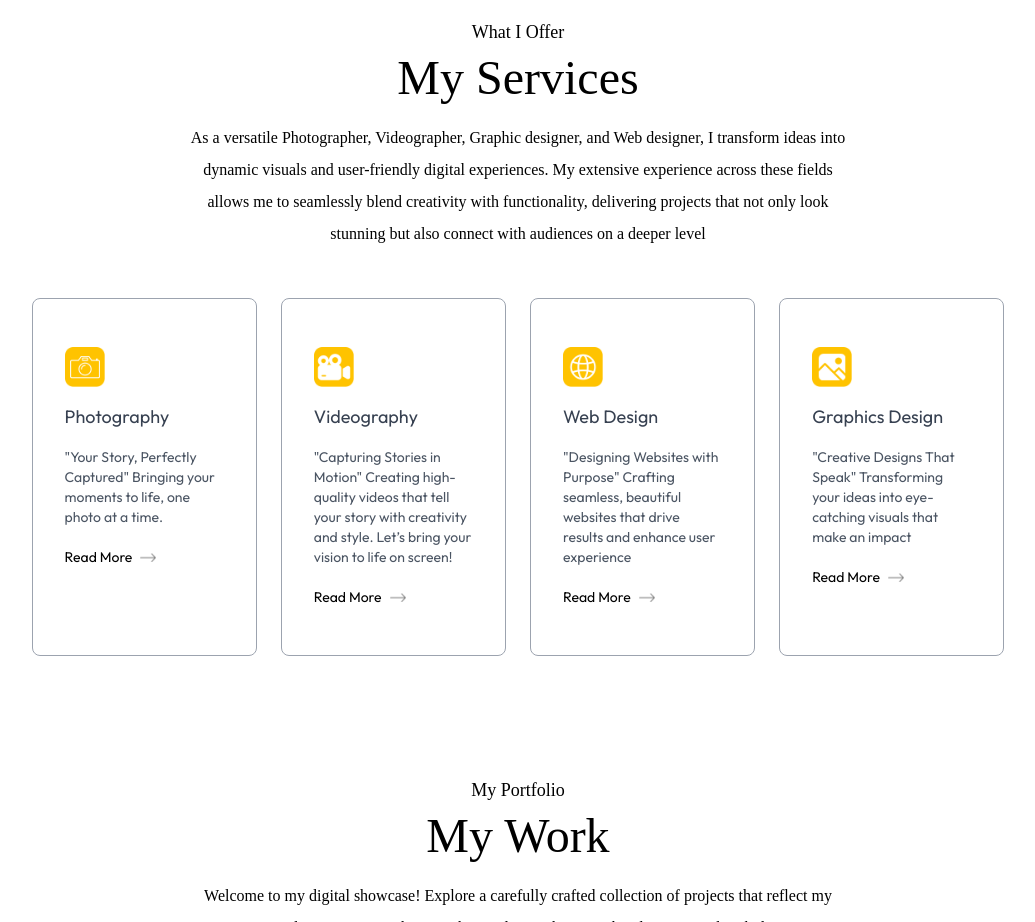
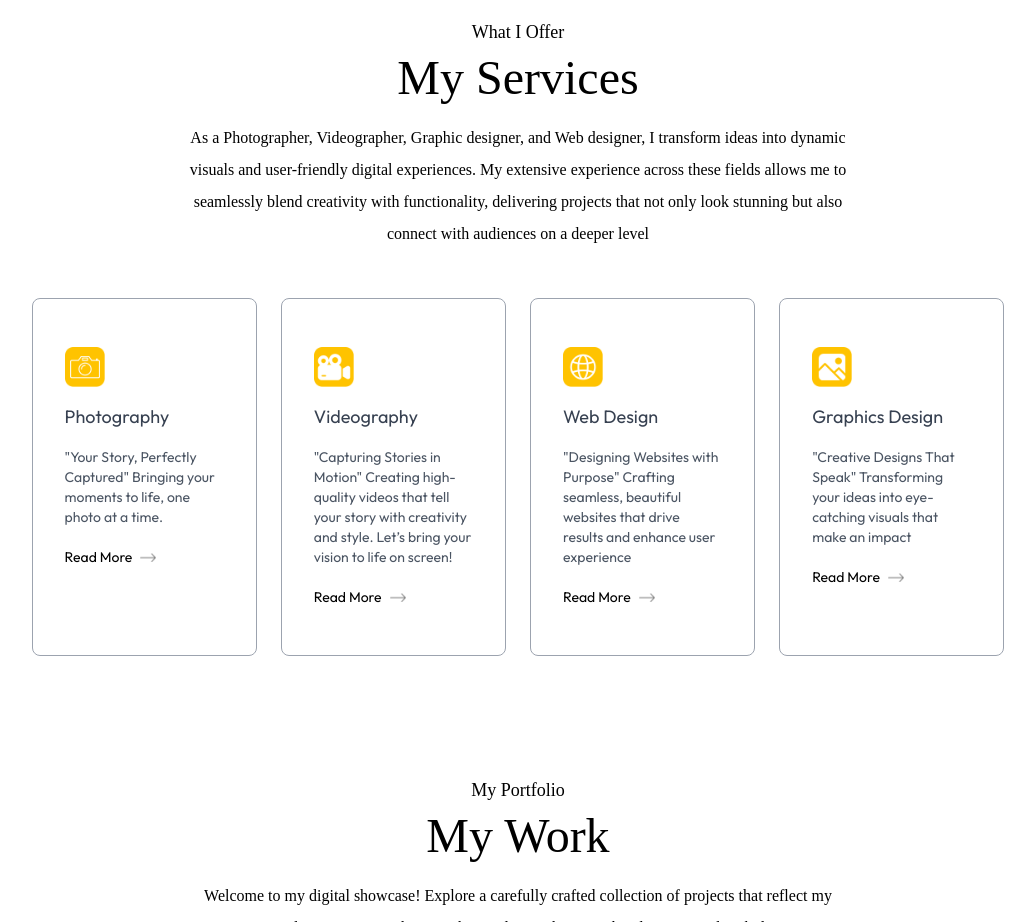
Before and after one commit to Manilka1111/SmartApp, a plain HTML site: page index.html in a window 1280 px wide. Shown: the part 1700-2622 px from the top of the page, without its empty margins (122-1157 px from the left). Drawn offline with nearby package versions, Linux system fonts and the light colour scheme; a web font is replaced by a local one.

Commit message:
Add files via upload

```diff
--- a/index.html
+++ b/index.html
@@ -193,7 +193,7 @@ items-center justify-center gap-2">
 <div id="services" class="w-full px-[12%] py-10 scroll-mt-20">
     <h4 class="text-center mb-2 text-lg font-Ovo">What I Offer</h4>
     <h2 class="text-center text-5xl font-Ovo">My Services</h2>
-    <p class="text-center max-w-2xl mx-auto mt-5 mb-12 font-Ovo">As a versatile Photographer, Videographer, Graphic designer, and Web designer, I transform ideas into dynamic visuals and user-friendly digital experiences. My extensive experience across these fields allows me to seamlessly blend creativity with functionality, delivering projects that not only look stunning but also connect with audiences on a deeper level</p>
+    <p class="text-center max-w-2xl mx-auto mt-5 mb-12 font-Ovo">As a Photographer, Videographer, Graphic designer, and Web designer, I transform ideas into dynamic visuals and user-friendly digital experiences. My extensive experience across these fields allows me to seamlessly blend creativity with functionality, delivering projects that not only look stunning but also connect with audiences on a deeper level</p>
 
     <div class="grid grid-cols-auto gap-6 my-10">
         <div class="border border-gray-400 rounded-lg px-8 py-12
```
